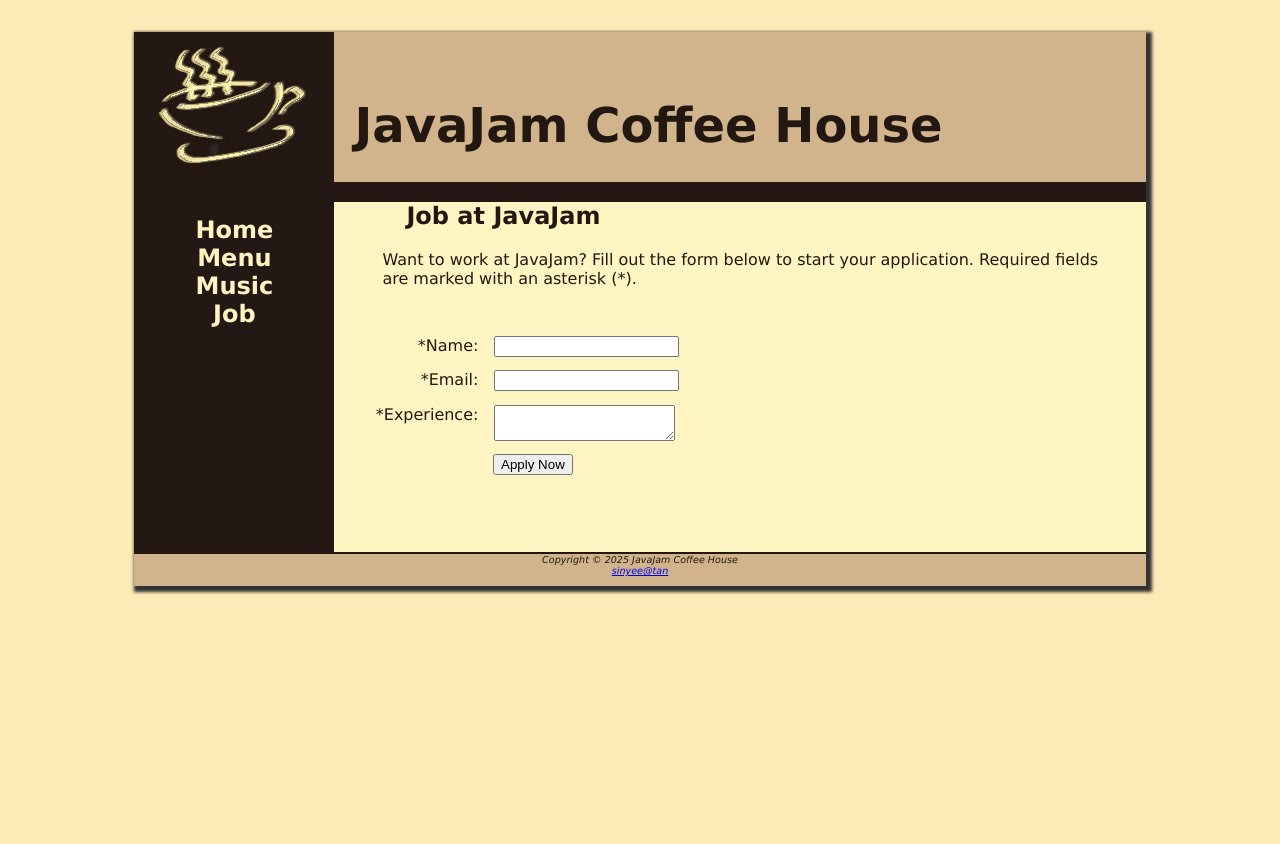
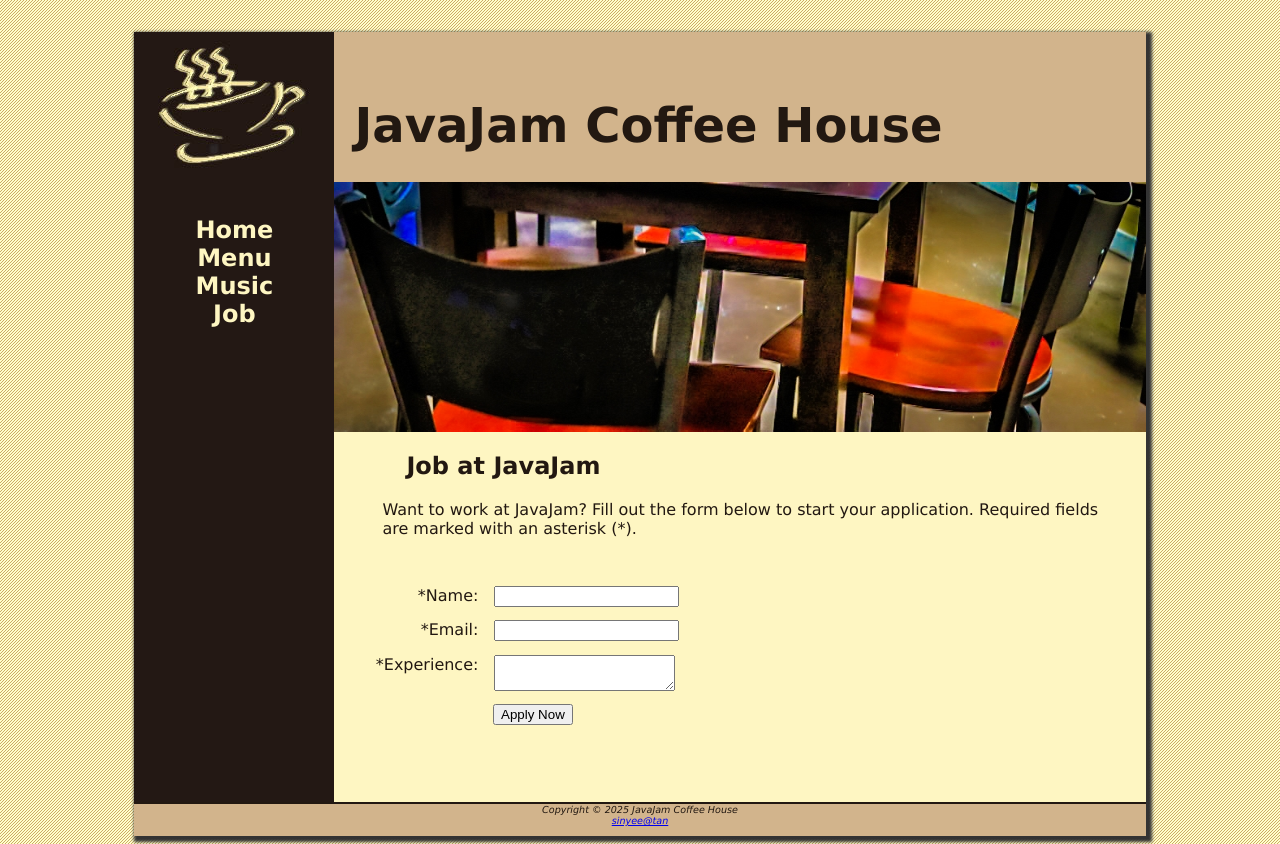
Before and after one commit to TanSinYee/javajam9ver.2, a plain HTML site: page job.html in a window 1280 px wide. Before the commit the page ends 800 px from the top, so only its background shows below. Drawn offline with Linux system fonts and the light colour scheme; files whose address does not match are found by name.

Commit message:
Add files via upload

```diff
--- a/javajam.css
+++ b/javajam.css
@@ -129,7 +129,7 @@ img{
     height: 250px;
 }
 
-#herojobs{
+#herojob{
     background-image: url(image/herojobs.jpg);
     background-size: 100% 100%;
     height: 250px;
```
Also changed, not shown: image/background.gif (added), image/favicon.ico (added), image/greg.jpg (added), image/gregthumb.jpg (added), image/heroguitar.jpg (added), image/herojobs.jpg (added), image/heromugs.jpg (added), image/heroroad.jpg (added), image/javajamlogo.jpg (added), image/javajammini.jpg (added), image/melanie.jpg (added), image/melaniethumb.jpg (added), image/mugs.jpg (added), image/windingroad.jpg (added).
